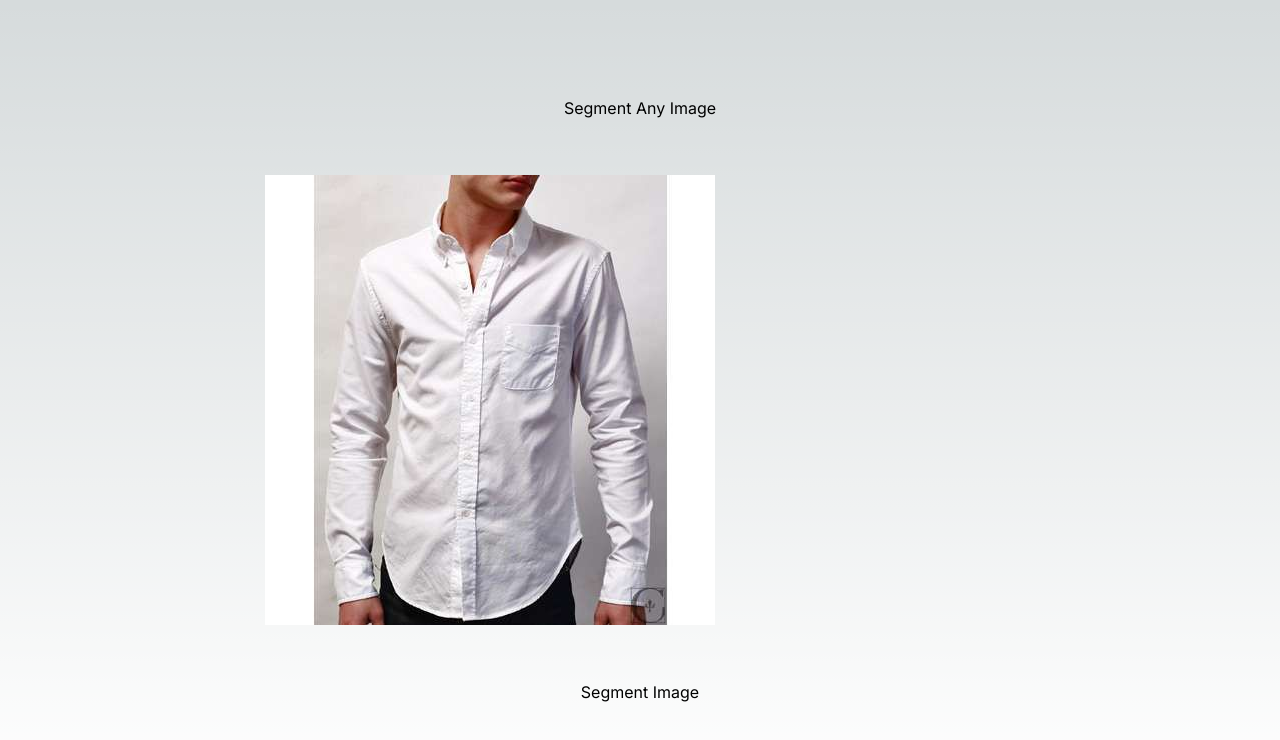
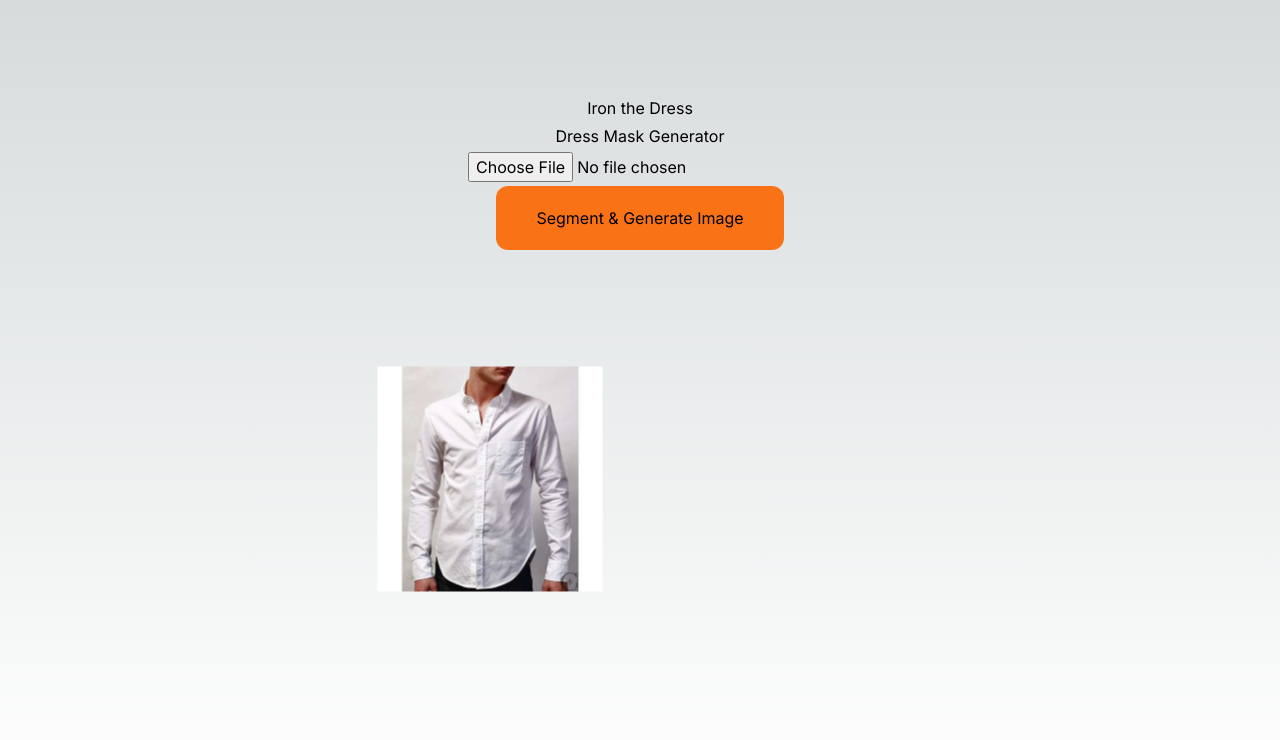
Before and after one commit to Shivansh-yadav13/selfie-multiclass-mediapipe-nextjs, a Next.js app: page / in a window 1280 px wide. Shown: the top 740 px of the page. Built offline with nearby package versions, Linux system fonts and the light colour scheme.

Commit message:
feat: download image mask

```diff
--- a/app/page.js
+++ b/app/page.js
@@ -1,5 +1,5 @@
 "use client"
-import { useRef } from 'react';
+import { useRef, useState } from 'react';
 import { FilesetResolver, ImageSegmenter } from '@mediapipe/tasks-vision';
 
 const legendColors = [
@@ -29,6 +29,16 @@ const legendColors = [
 export default function Home() {
  const imgRef = useRef(null);
  const canvasRef = useRef(null);
+ const [selectedFile, setSelectedFile] = useState('/img.jpg');
+
+ const handleFileUpload = (event) => {
+  const file = event.target.files[0];
+  if (file) {
+    setSelectedFile(URL.createObjectURL(file)); // Create a URL for the selected file
+    // document.getElementById("img").src = selectedFile;
+    // imgRef.current.src = selectedFile;
+  }
+};
 
  const createImageSegmenter = async () => {
    const vision = await FilesetResolver.forVisionTasks('https://cdn.jsdelivr.net/npm/@mediapipe/tasks-vision/wasm');
@@ -91,30 +101,46 @@ export default function Home() {
             imageData[i * 4 + 3] = 0; // Alpha
           }
         }
-
+        console.log(mask);
         const uint8Array = new Uint8ClampedArray(imageData.buffer);
         const dataNew = new ImageData(uint8Array, width, height);
         ctx.putImageData(dataNew, 0, 0);
+
+        const dataURL = canvas.toDataURL("image/png");
+        const a = document.createElement("a");
+        a.href = dataURL;
+        a.download = "segmented_image.png";
+        document.body.appendChild(a);
+        a.click();
+        document.body.removeChild(a);
+
      });
    }
  }
 
  return (
     <main className="flex min-h-screen flex-col items-center justify-between p-24">
-      <p>Segment Any Image</p>
+      <h2>Iron the Dress</h2>
+      <p>Dress Mask Generator</p>
+      <input
+        type="file"
+        accept="image/*" // Accept only image files
+        onChange={handleFileUpload} // Callback function to handle file selection
+      />
 
+        <button className='bg-orange-500 px-10 py-5 rounded-xl' onClick={createImageSegmenter}>Segment & Generate Image</button>
       <div className="flex justify-between">
         <img
-          src="/img.jpg"
+          src={selectedFile}
           id='img'
           ref={imgRef}
           alt="Img"
+          className='scale-50'
         />
 
-        <canvas ref={canvasRef} id="canvas"></canvas>
+        <canvas ref={canvasRef} id="canvas" className='scale-50'></canvas>
       </div>
 
-      <button onClick={createImageSegmenter}>Segment Image</button>
     </main>
  );
 }
```
